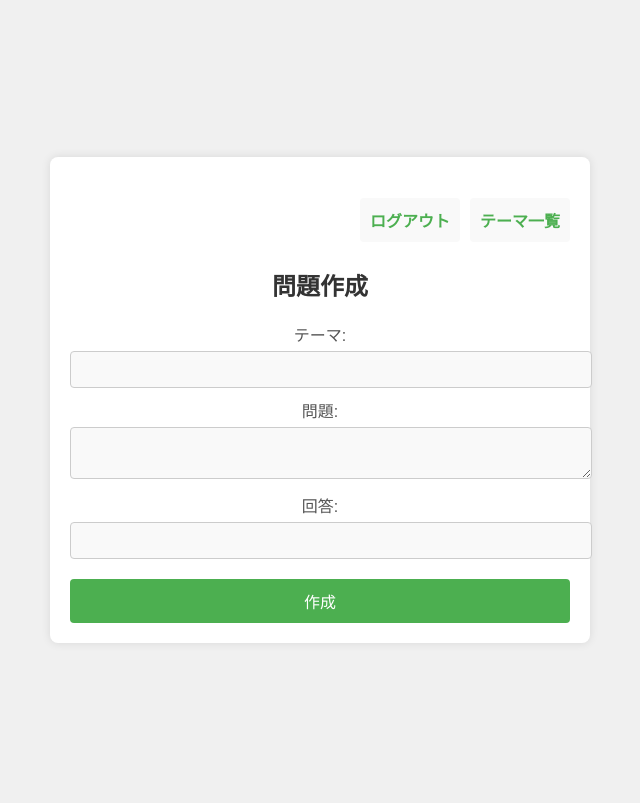
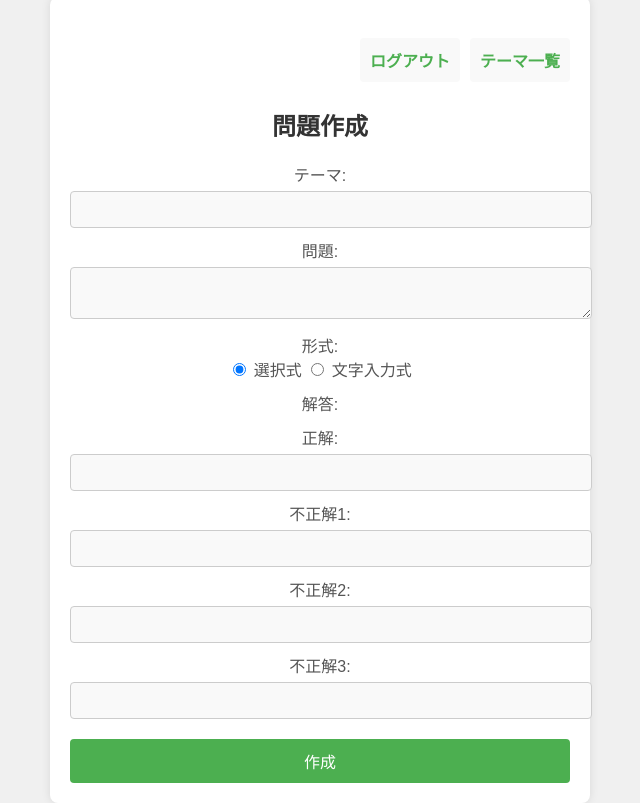
Before and after one commit to amo-yotakenoko/quiz, a Flask app: page /question/1 in a window 1280 px wide. Shown: the whole page, without its empty margins (320-960 px from the left). Before the commit the page ends 643 px from the top, so only its background shows below. Run offline with Flask 3, Linux system fonts and the light colour scheme.

Commit message:
問題作成画面：選択式、文字入力式を選べるようにした

```diff
--- a/flask_app/templates/create_question.html
+++ b/flask_app/templates/create_question.html
@@ -24,15 +24,57 @@
                 <div class="question-block">
                     <label>問題:</label>
                     <textarea name="question" required></textarea>
-                    <label>回答:</label>
-                    <input type="text" name="answer" required>
+                    <label>形式:</label>
+                    <div>
+                        <input type="radio" name="type" id="type_choice" value="choice" checked/>
+                        <label class="radio" for="type_choice">選択式</label>
+                        <input type="radio" name="type" id="type_text" value="text" />
+                        <label class="radio" for="type_text">文字入力式</label>
+                    </div>
+                    <label>解答:</label>
+                    <div id="answer_text" style="display: none;">
+                        <input type="text" name="answer" required>
+                    </div>
+                    <div id="answer_choice">
+                        <label>正解:</label>
+                        <input id="choice_correct" type="text" />
+                        <label>不正解1:</label>
+                        <input id="choice_incorrect1" type="text" />
+                        <label>不正解2:</label>
+                        <input id="choice_incorrect2" type="text" />
+                        <label>不正解3:</label>
+                        <input id="choice_incorrect3" type="text" />
+                    </div>
                 </div>
             </div>
-            <!-- <button type="button" id="add-question">問題を追加</button> -->
             <input type="submit" value="作成">
         </form>
     </div>
     <!-- <script src="scripts.js"></script> -->
 </body>
 
+<script>
+const radio_choice = document.getElementById("type_choice")
+const radio_text = document.getElementById("type_text")
+const answer_text = document.getElementById("answer_text")
+const answer_choice = document.getElementById("answer_choice")
+
+radio_choice.onchange = function() {
+    console.log("a")
+    answer_choice.style.display = "block"
+    answer_text.style.display = "none"
+}
+radio_text.onchange = function() {
+    console.log("b")
+    answer_choice.style.display = "none"
+    answer_text.style.display = "block"
+}
+</script>
+
+<style>
+    label.radio {
+        display: inline;
+    }
+</style>
+
 </html>
```
